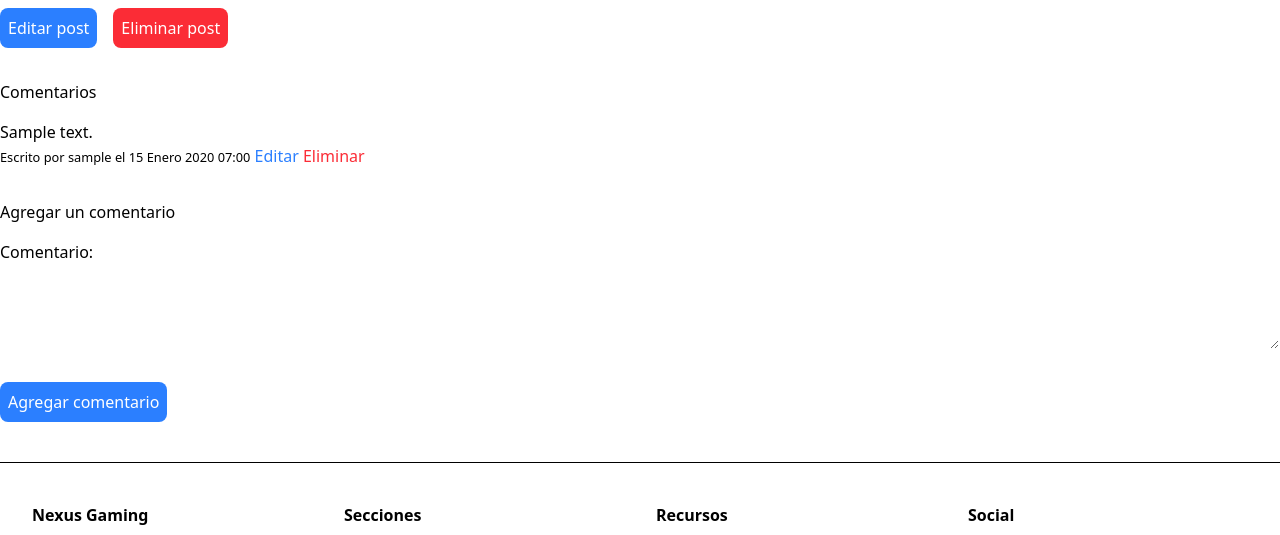
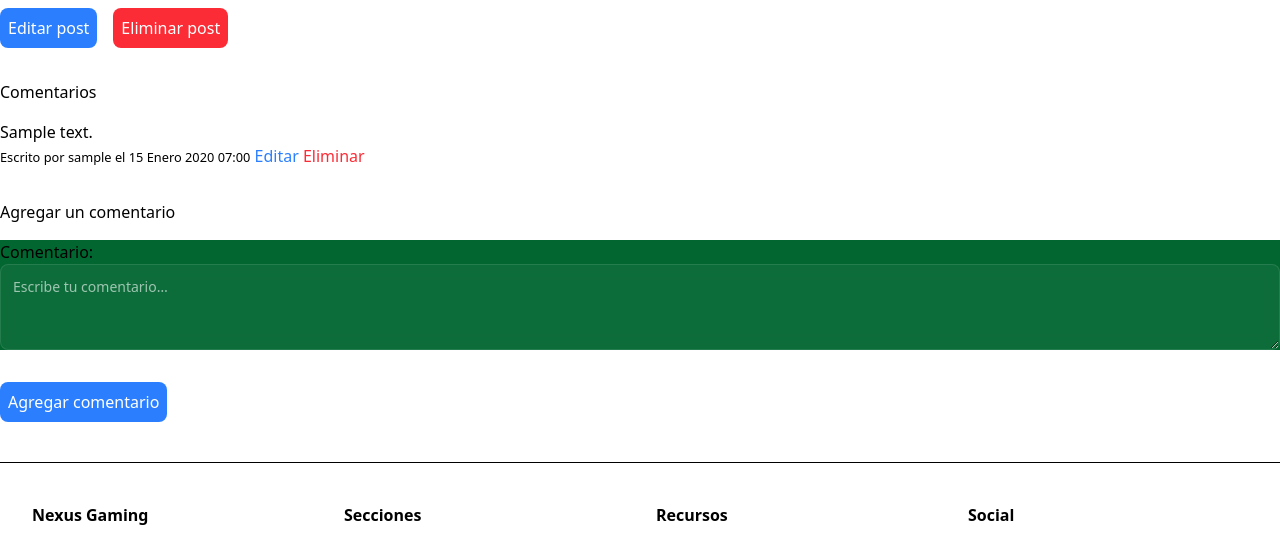
Before and after one commit to EduMendoza-2007/blog-2025B, a Django app: a page that uses blog/templates/post/post_detail.html in a window 1280 px wide. Shown: the part 434-969 px from the top of the page. Run offline with Django 5.2, Linux system fonts and the light colour scheme; a user stored in the database is signed in; tables that the repository leaves empty hold one stand-in row (values such as "Sample post"); grey boxes marked "Sample" are stand-in pictures.

Commit message:
fix: Agregar fondo verde al formulario de comentarios para mejorar la visibilidad

```diff
--- a/blog/templates/post/post_detail.html
+++ b/blog/templates/post/post_detail.html
@@ -129,7 +129,7 @@
   <h4>Agregar un comentario</h4>
   <form method="post" action="{% url 'post:comment_create' post.slug %}">
     {% csrf_token %}
-    <p class="flex flex-col mt-4 mb-8">{{ add_comment_form.content.label_tag }} {{ add_comment_form.content }}</p>
+    <p class="flex flex-col mt-4 mb-8 bg-green-800">{{ add_comment_form.content.label_tag }} {{ add_comment_form.content }}</p>
     <button type="submit" class="bg-blue-500 text-white p-2 rounded-lg">Agregar comentario</button>
   </form>
 {% else %}
```
